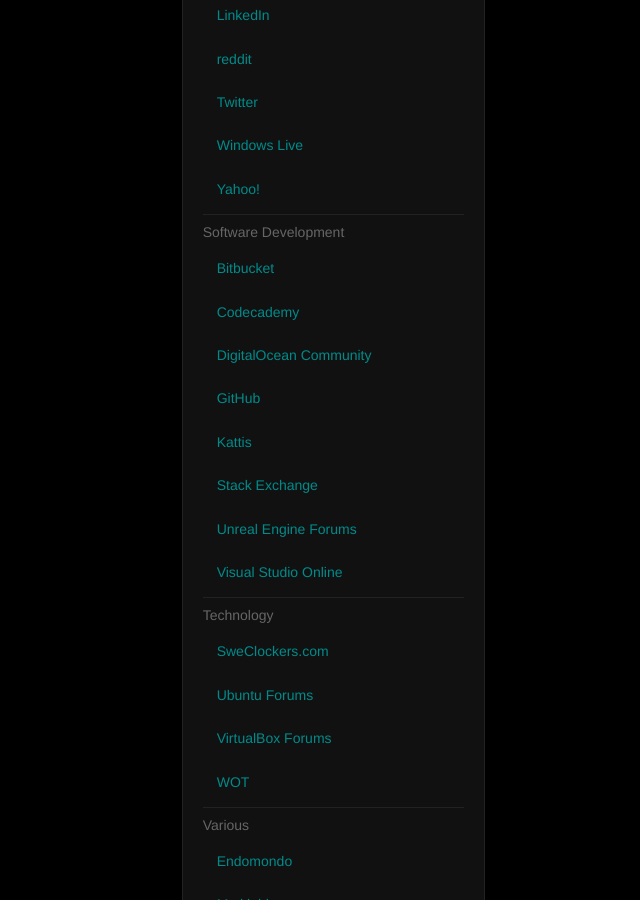
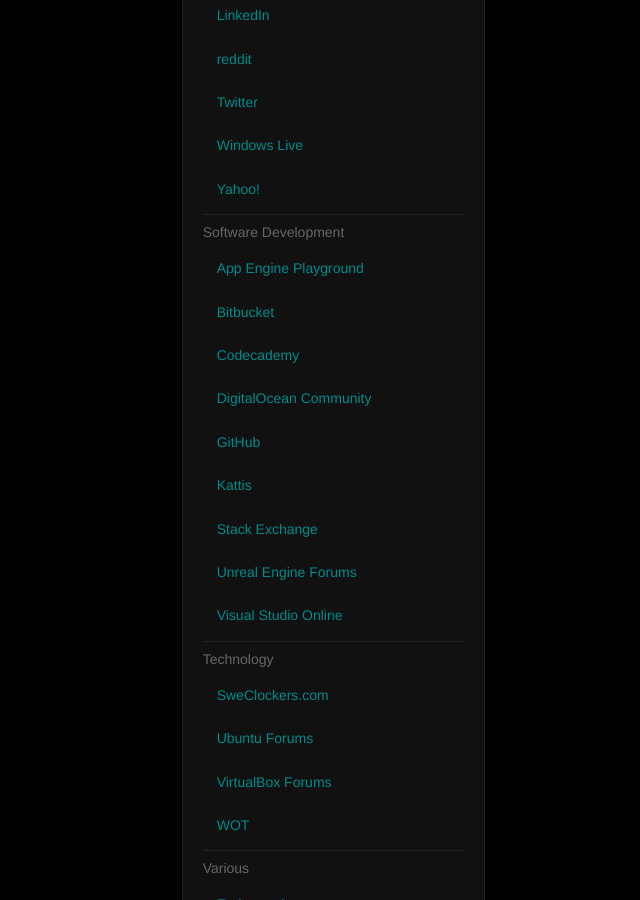
Before and after one commit to hlilje/hlilje.github.io, a Jekyll site: the page built from contact/index.html, in a window 1280 px wide and 900 px high, scrolled down 2739 px. Shown: the whole window, without its empty margins (640-1280 px from the left). Built offline with Jekyll 4.4.1, drawn with Linux system fonts in a browser that asks for light colours; comment, search, counter and statistics services are not loaded.

Commit message:
Add link

```diff
--- a/_includes/links.html
+++ b/_includes/links.html
@@ -74,6 +74,7 @@
     <li><a href="https://profile.yahoo.com/CKSE2ZFEJPIE57GPJYXWYH6QE4/" target="_blank">Yahoo!</a></li>
     <li class="divider"></li>
     <li><label>Software Development</label></li>
+    <li><a href="http://hlilje-app.appspot.com/" target="_blank">App Engine Playground</a></li>
     <li><a href="https://bitbucket.org/hlilje" target="_blank">Bitbucket</a></li>
     <li><a href="http://www.codecademy.com/hlilje" target="_blank">Codecademy</a></li>
     <li><a href="https://www.digitalocean.com/community/users/hlilje" target="_blank">DigitalOcean Community</a></li>
```
